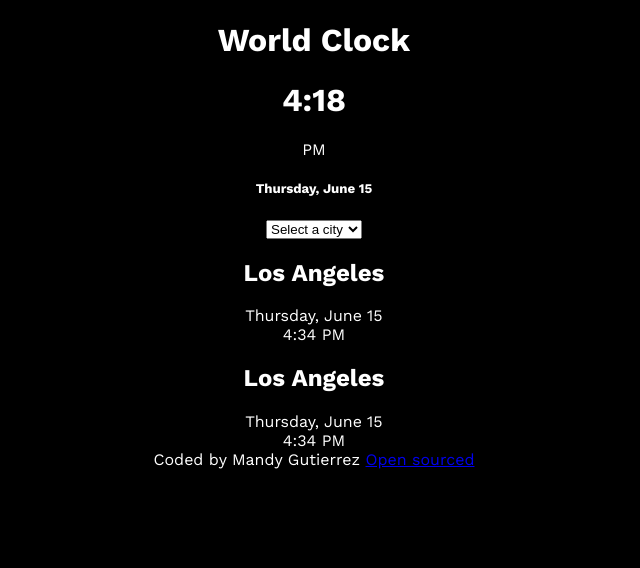
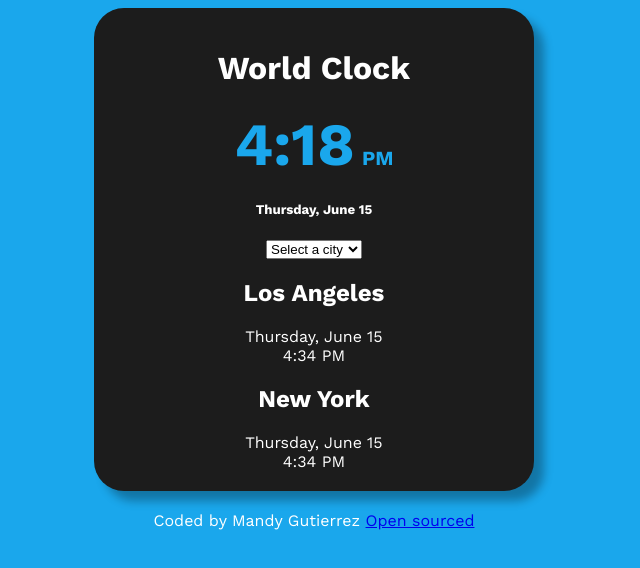
Before and after one commit to Mandyguti20/World-Clock-Project, a plain HTML site: page index.html in a window 1280 px wide. Shown: the whole page, without its empty margins (326-966 px from the left). Drawn offline with nearby package versions, Linux system fonts and the light colour scheme.

Commit message:
Added some stying and content

```diff
--- a/index.html
+++ b/index.html
@@ -12,8 +12,7 @@
 <body>
     <div class="container">
         <h1>World Clock</h1>
-        <h1 class="main-time">4:18</h1>
-            <span class="am-pm">PM</span>
+        <h1 class="main-time">4:18 <span class="am-pm">PM</span></h1>
         <h5 class="date">Thursday, June 15</h5>
 
         <select>
@@ -26,12 +25,12 @@
         </select>
 
         <div class="city">
-            <h2 class="los-angeles">Los Angeles</h2>
+            <h2 class="la-heading">Los Angeles</h2>
             <div class="city-date">Thursday, June 15</div>
             <div class="city-time">4:34 PM</div>
         </div>
         <div class="city">
-            <h2 class="los-angeles">Los Angeles</h2>
+            <h2 class="ny-heading">New York</h2>
             <div class="city-date">Thursday, June 15</div>
             <div class="city-time">4:34 PM</div>
         </div>
--- a/src/styles.css
+++ b/src/styles.css
@@ -1,6 +1,31 @@
 body {
-    background-color: black;
+    background-color: #1aa7ec;
     color: white;
     font-family: 'Work Sans', sans-serif;
+}
+
+.container {
     text-align: center;
+    max-width: 400px;
+    margin: 0 auto;
+    background-color: #1c1c1c;
+    padding: 20px;
+    box-shadow: 10px 10px 10px rgba(0, 0, 0, 0.3);
+    border-radius: 30px;
 }
+
+.main-time {
+    color: #1aa7ec;
+    font-size: 60px;
+    margin: 5px;
+}
+
+.am-pm {
+    font-size: 20px;
+    margin-left: -10px;
+}
+
+footer {
+    text-align: center;
+    margin: 20px;
+}
```
